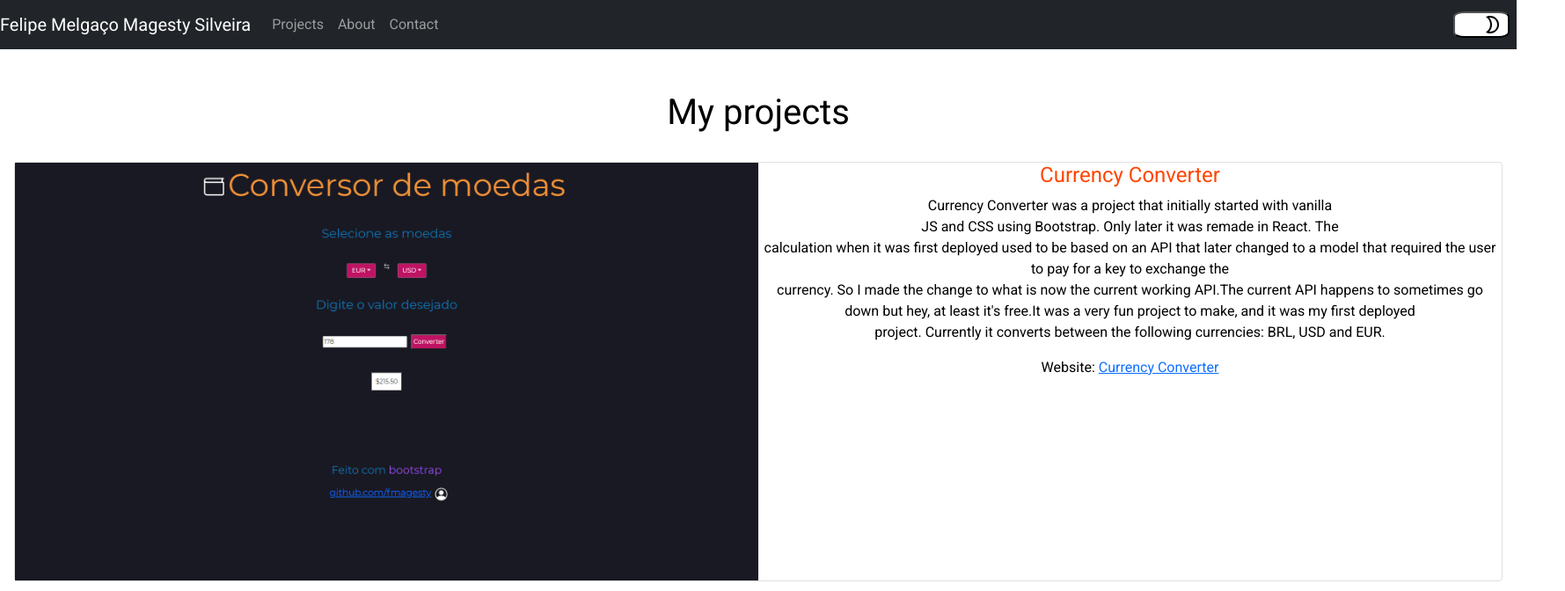
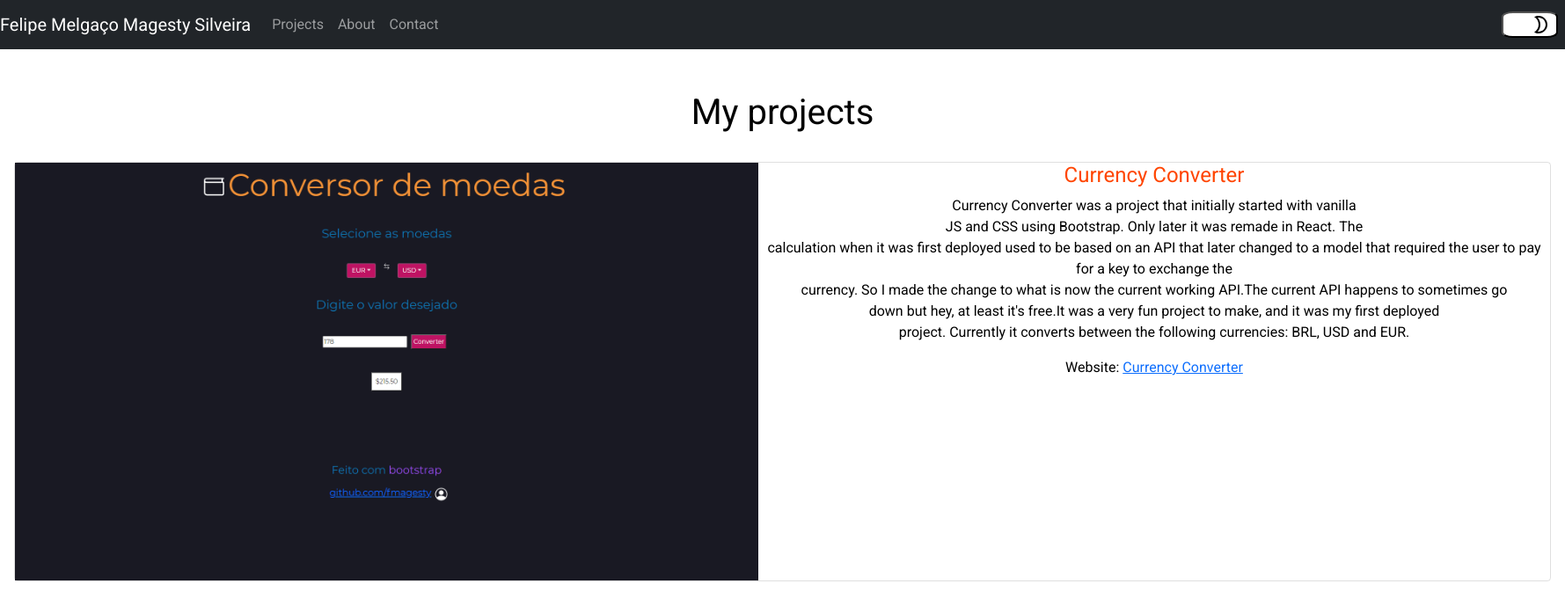
Before and after one commit to melipefelgaco/melipefelgaco, a React (Create React App) app: page / in a window 1280 px wide. Shown: the top 672 px of the page at 88% size, 1779 px wide, since content can reach past the window. Built offline with nearby package versions, Linux system fonts and the light colour scheme.

Commit message:
info-card class styling

```diff
--- a/src/App.css
+++ b/src/App.css
@@ -37,7 +37,7 @@ img {
 }
 .info-card {
   display: block;
-  max-width: 845px;
+  max-width: 900px;
 }
 h1 {
   margin-top: 2rem;
--- a/src/Components/ProjectCard.js
+++ b/src/Components/ProjectCard.js
@@ -6,7 +6,7 @@ const ProjectCard = () => {
     <div>
       <h1>My projects</h1>
       {data.map((data) => (
-        <div className="card" id="card">
+        <div className="card">
           <img src={data.img} alt="" />
           <div className="info-card">
             <h4>{data.title}</h4>
```
